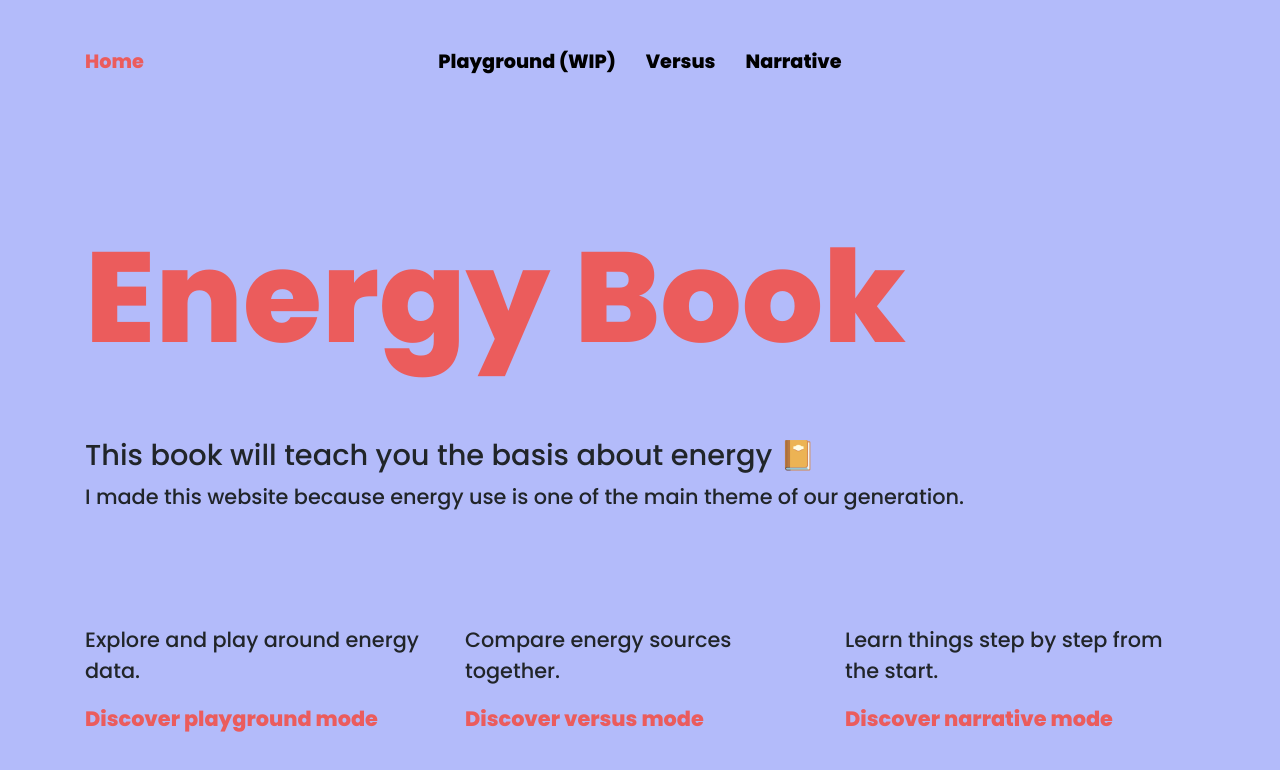
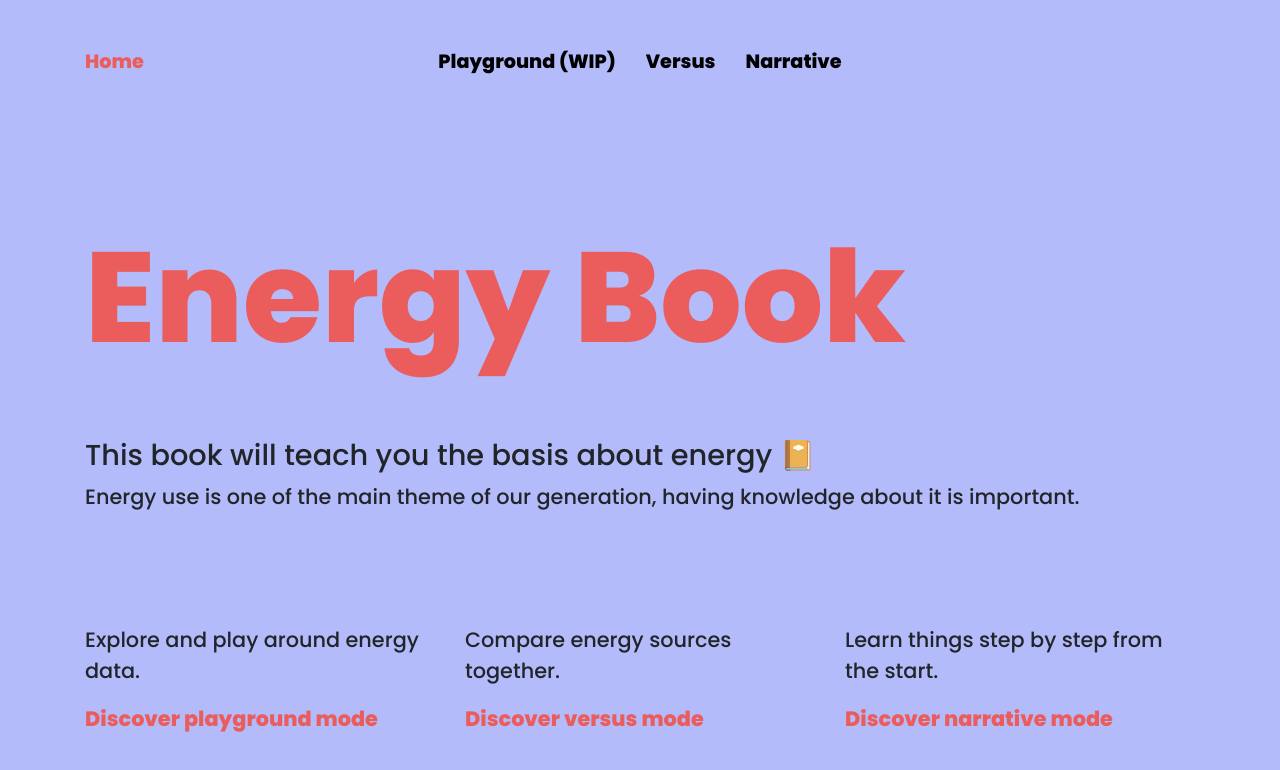
Before and after one commit to alexandre-mace/energybook, a React (Create React App) app: page / in a window 1280 px wide. Shown: the top 770 px of the page. Built offline with nearby package versions, Linux system fonts and the light colour scheme.

Commit message:
Update text

```diff
--- a/src/App.js
+++ b/src/App.js
@@ -82,7 +82,7 @@ function App() {
                           <div className="col">
                               <h1 className={"mb-3 pb-5 app-title color-primary"}>Energy Book</h1>
                               <h4>This book will teach you the basis about energy 📔</h4>
-                              <p>I made this website because energy use is one of the main theme of our generation.</p>
+                              <p>Energy use is one of the main theme of our generation, having knowledge about it is important.</p>
                           </div>
                       </div>
                     </div>
```
